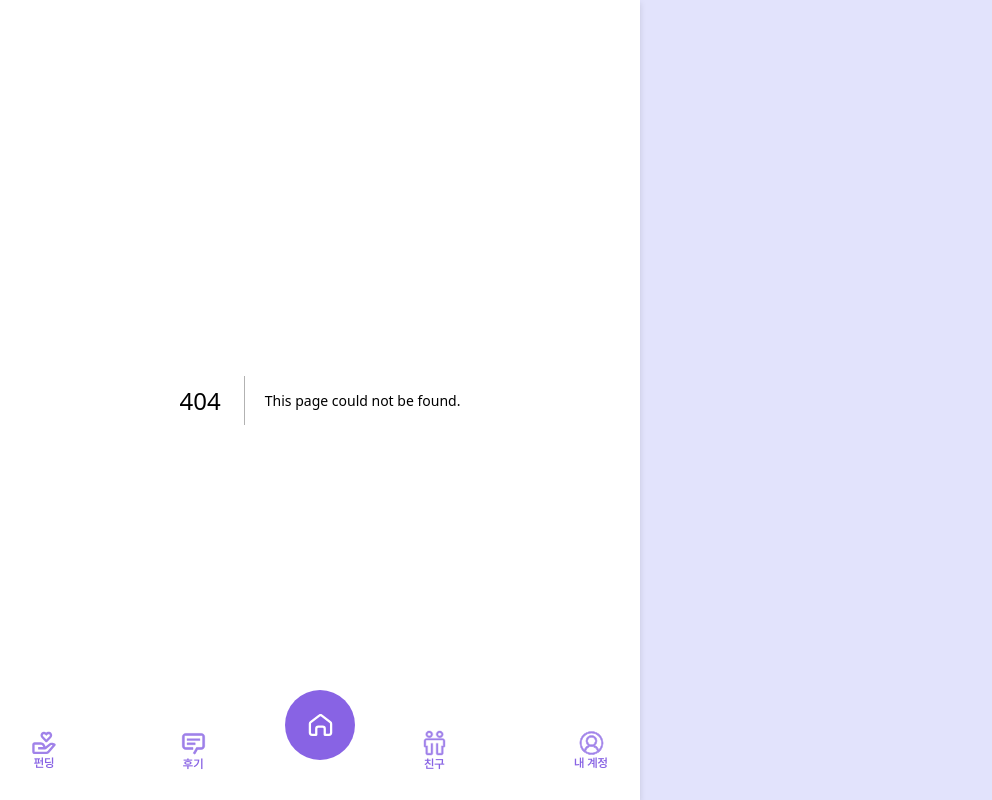
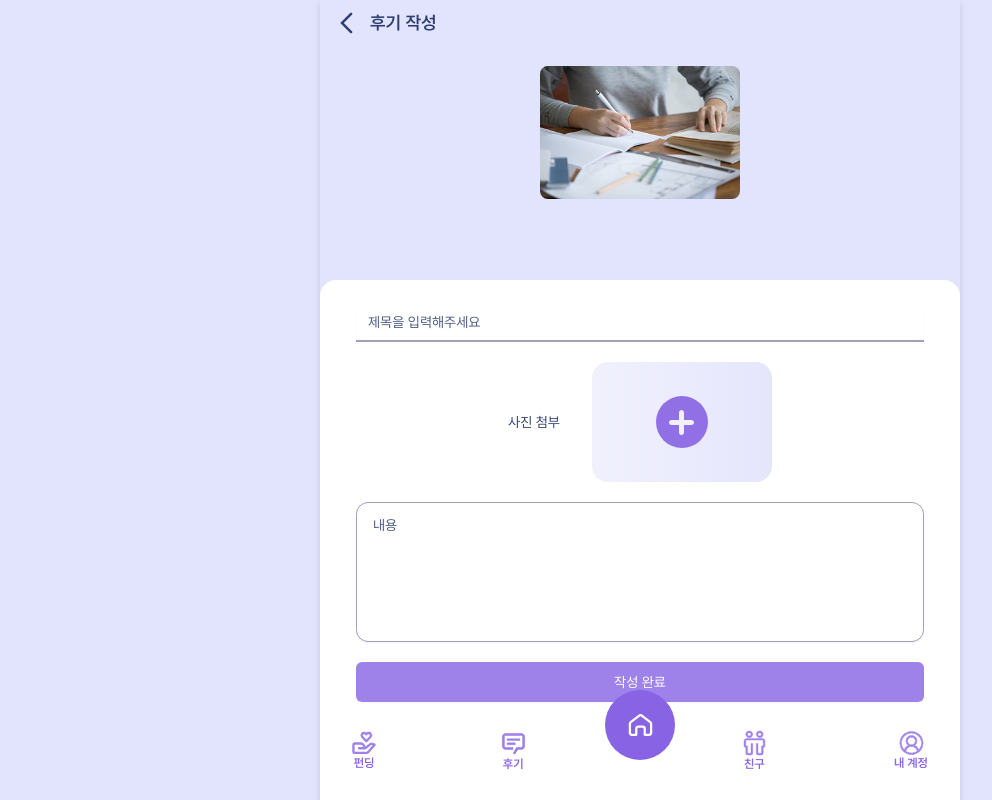
Before and after one commit to 2025-Advanced-Capstone-Chaeum/FE, a Next.js app: page /review/write/1 in a window 1280 px wide. Before the commit this address had no page. Shown: the whole page, without its empty margins (0-992 px from the left). Built offline with nearby package versions, Linux system fonts and the light colour scheme.

Commit message:
refactor: 펀딩아이디 파라미터 타입 변경

```diff
--- a/src/app/(review)/review/write/page.tsx
+++ b/src/app/(review)/review/write/[id]/page.tsx
@@ -9,7 +9,7 @@ import { Input } from "@/components/ui/input";
 import { Textarea } from "@/components/ui/textarea";
 import { useReview } from "@/hooks/useReview";
 import { CreateReviewData } from "@/lib/api/review";
-import { useRouter } from "next/navigation";
+import { useParams, useRouter } from "next/navigation";
 import React, { useState } from "react";
 
 const ReviewWritePage = () => {
@@ -20,6 +20,9 @@ const ReviewWritePage = () => {
   });
   const router = useRouter();
   const { createReviewMutation } = useReview();
+  const params = useParams();
+  const fundingIdString = typeof params.id === 'string' ? params.id : undefined;
+  const fundingId = fundingIdString ? parseInt(fundingIdString, 10) : undefined;
 
   const handleFormChange = (
     e: React.ChangeEvent<HTMLInputElement | HTMLTextAreaElement>
@@ -37,10 +40,11 @@ const ReviewWritePage = () => {
       return;
     }
 
-    createReviewMutation.mutate(formData, {
+    createReviewMutation.mutate({ fundingId: fundingId, reviewData: formData }, {
       onSuccess: () => {
         try {
           router.push("/profile/recipient");
+          console.log(formData)
         } catch (error) {
           console.error("리뷰 생성 데이터 갱신 중 오류 발생:", error);
         }
@@ -65,7 +69,7 @@ const ReviewWritePage = () => {
     <>
       <BackButton>후기 작성</BackButton>
       <div className="justify-center px-25 sm:px-35 md:px-55 py-1">
-        <ReviewCard reviewData={cardData} />
+        <ReviewCard reviewData={formData} fundingId={fundingId} />
       </div>
 
       <ListContainer>
--- a/src/components/profile/recipient/MyFundItem.tsx
+++ b/src/components/profile/recipient/MyFundItem.tsx
@@ -11,8 +11,8 @@ interface MyFundItemProps {
 const MyFundItem: React.FC<MyFundItemProps> = ({type, fundingItem}) => {
     const router = useRouter();
 
-    const handleReviewWrite = (id: number) => {
-        router.push(`/review/write/${id}`);
+    const handleReviewWrite = (fundingId: number) => {
+        router.push(`/review/write/${fundingId}`);
     }
 
     const formatDate = (dateString: string) => {
--- a/src/hooks/useReview.tsx
+++ b/src/hooks/useReview.tsx
@@ -2,7 +2,7 @@ import { createReview, CreateReviewData } from "@/lib/api/review";
 import { useMutation, UseMutationResult } from "@tanstack/react-query";
 
 interface CreateReviewPayload {
-  id: number;
+  fundingId?: number;
   reviewData: CreateReviewData;
 }
 
@@ -18,8 +18,8 @@ interface UseReviewResult {
 export const useReview = () => {
   const createReviewMutation: UseReviewResult['createReviewMutation'] =
     useMutation({
-      mutationFn: ({ id, reviewData }: CreateReviewPayload) =>
-        createReview(id, reviewData),
+      mutationFn: ({ fundingId, reviewData }: CreateReviewPayload) =>
+        createReview(reviewData, fundingId),
       onSuccess: (data: CreateReviewData) => {
         console.log("리뷰 생성 성공:", data);
       },
--- a/src/lib/api/review.ts
+++ b/src/lib/api/review.ts
@@ -7,8 +7,8 @@ export interface CreateReviewData {
 }
 
 export const createReview = async (
-    fundingId: number,
     reviewData: CreateReviewData,
+    fundingId?: number,
 ) => {
     const response = await axiosInstance.post(`/api/v1/review?fundingId=${fundingId}`, reviewData);
     return response.data;
```
